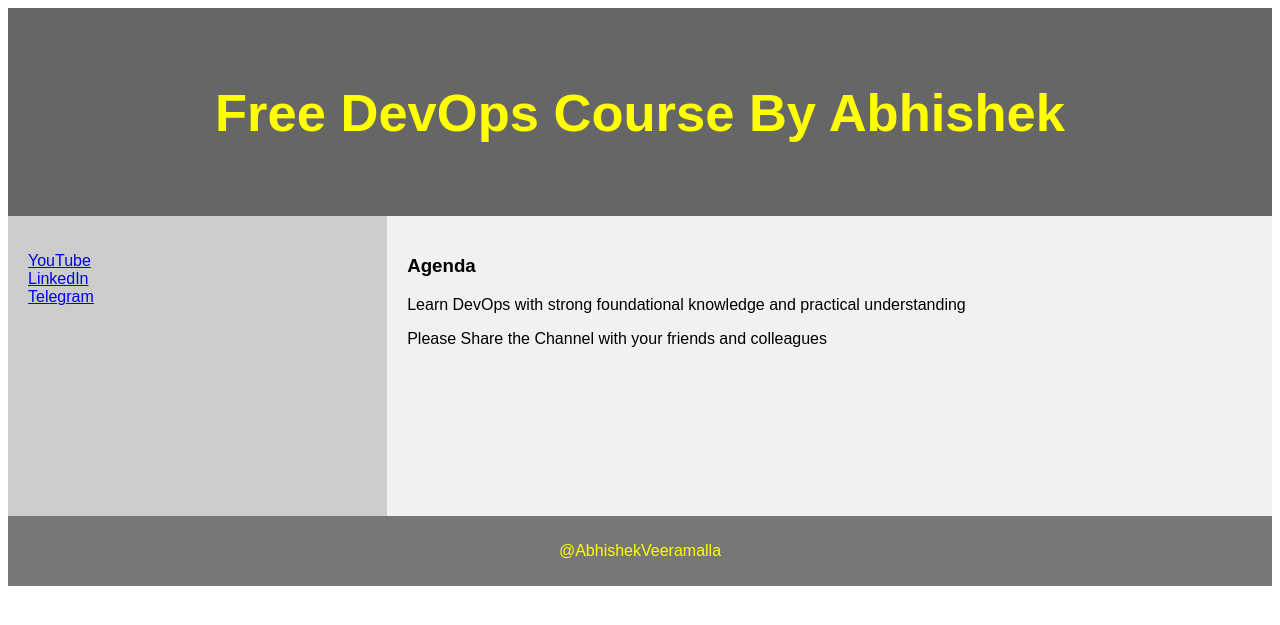
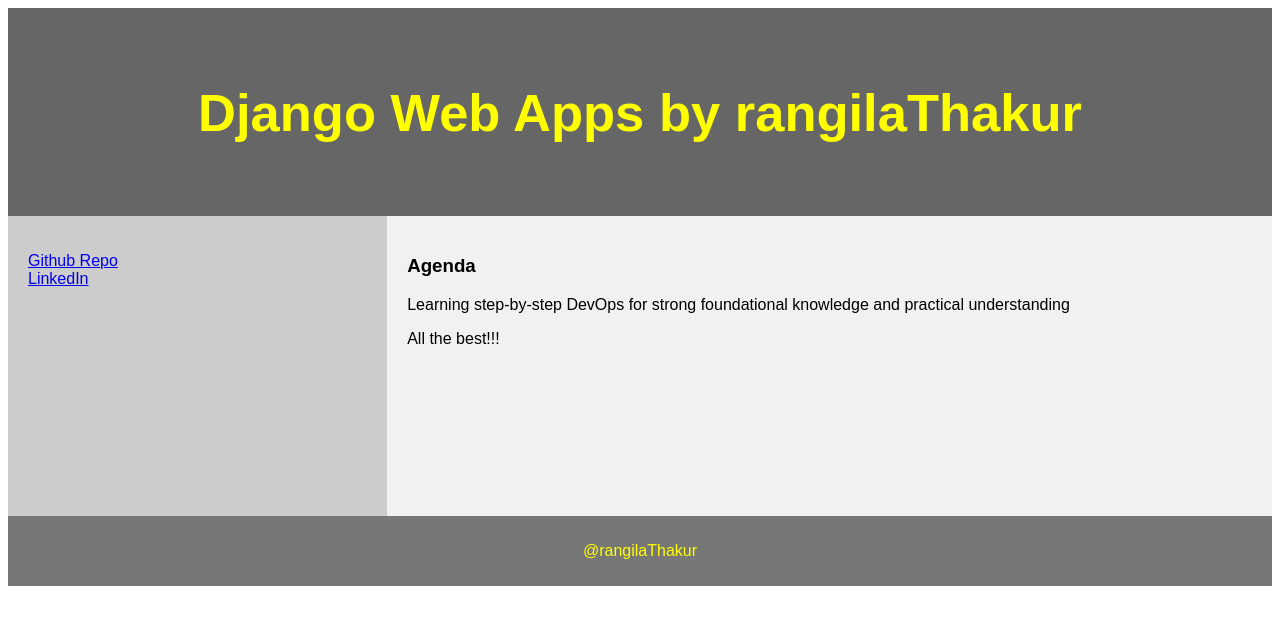
Before and after one commit to Shadow-Lord-13/docker, a Django app: template python-web-app/devops/devops/templates/demo.html in a window 1280 px wide. Shown: the top 625 px of the page. Run offline with Django 5.2, Linux system fonts and the light colour scheme; the template is opened without the code that fills it, so the values that code supplies are empty.

Commit message:
Updating html file

```diff
--- a/python-web-app/devops/devops/templates/demo.html
+++ b/python-web-app/devops/devops/templates/demo.html
@@ -73,27 +73,26 @@
 
 
 <header>
-  <h2>Free DevOps Course By Abhishek</h2>
+  <h2>Django Web Apps by rangilaThakur</h2>
 </header>
 
 <section>
   <nav>
     <ul>
-      <li><a href="www.youtube.com/@AbhishekVeeramalla">YouTube</a></li>
-      <li><a href="www.linkedin.com/in/abhishek-veeramalla-77b33996/">LinkedIn</a></li>
-      <li><a href="https://telegram.me/abhishekveeramalla">Telegram</a></li>
+      <li><a href="https://github.com/Shadow-Lord-13/docker.git">Github Repo</a></li>
+      <li><a href="www.linkedin.com/in/tushar-singh-bisht-512aa6185/">LinkedIn</a></li>
     </ul>
   </nav>
 
   <article>
     <h1>Agenda</h1>
-    <p>Learn DevOps with strong foundational knowledge and practical understanding</p>
-    <p>Please Share the Channel with your friends and colleagues</p>
+    <p>Learning step-by-step DevOps for strong foundational knowledge and practical understanding</p>
+    <p>All the best!!!</p>
   </article>
 </section>
 
 <footer>
-  <p>@AbhishekVeeramalla</p>
+  <p>@rangilaThakur</p>
 </footer>
 
 </body>
```
